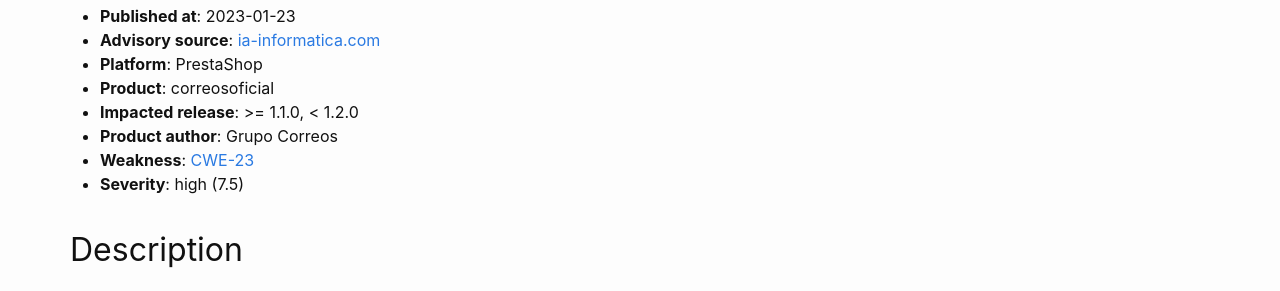
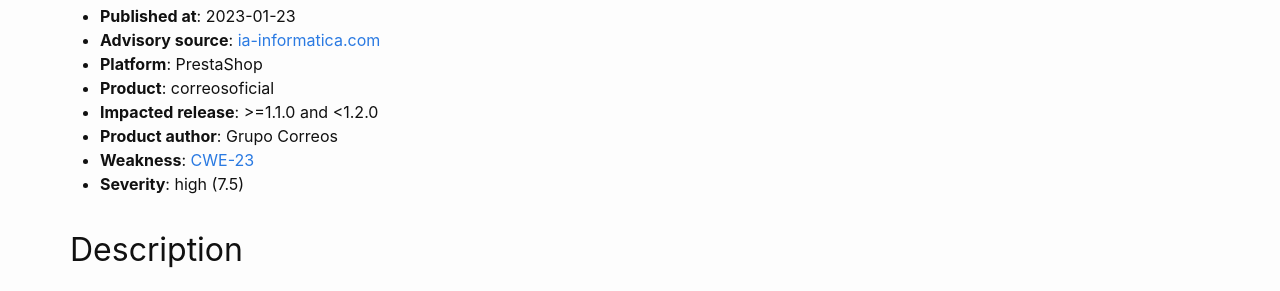
Before and after one commit to friends-of-presta/security-advisories, a Jekyll site: the page built from _posts/2023-01-23-correosoficial.md, in a window 1280 px wide and 900 px high, scrolled down 602 px. Shown: the part 158-449 px from the top of the window. Built offline with Jekyll 4.4.1, drawn with Linux system fonts in a browser that asks for light colours.

Commit message:
Update 2023-01-23-correosoficial.md (#220)
Fix impacted version text format for better pasing by Wilson Alba module.

```diff
--- a/_posts/2023-01-23-correosoficial.md
+++ b/_posts/2023-01-23-correosoficial.md
@@ -17,7 +17,7 @@ From version v1.1.0.0 and v1.2.x+ correosoficial Module for PrestaShop 1.7.x all
 * **Advisory source**: [ia-informatica.com](https://ia-informatica.com/it/CVE-2022-46639)
 * **Platform**: PrestaShop
 * **Product**: correosoficial
-* **Impacted release**: >= 1.1.0, < 1.2.0
+* **Impacted release**: >=1.1.0 and <1.2.0
 * **Product author**: Grupo Correos
 * **Weakness**: [CWE-23](https://cwe.mitre.org/data/definitions/23.html)
 * **Severity**: high (7.5)
```
